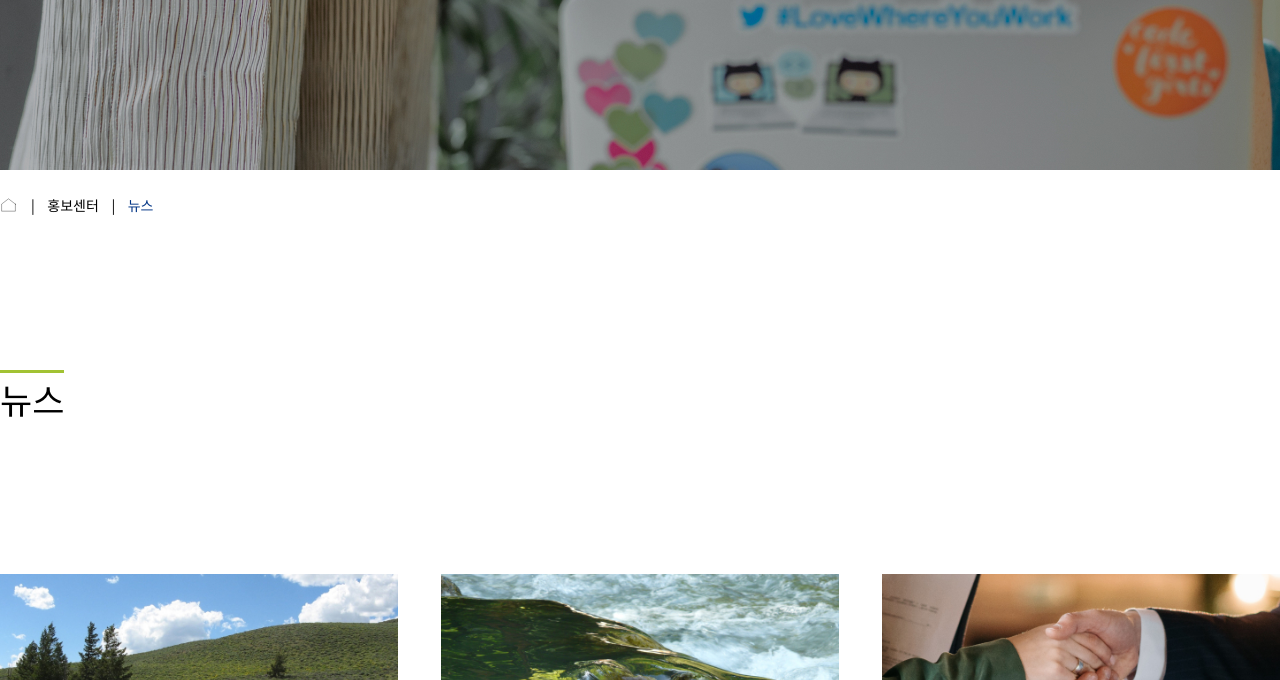
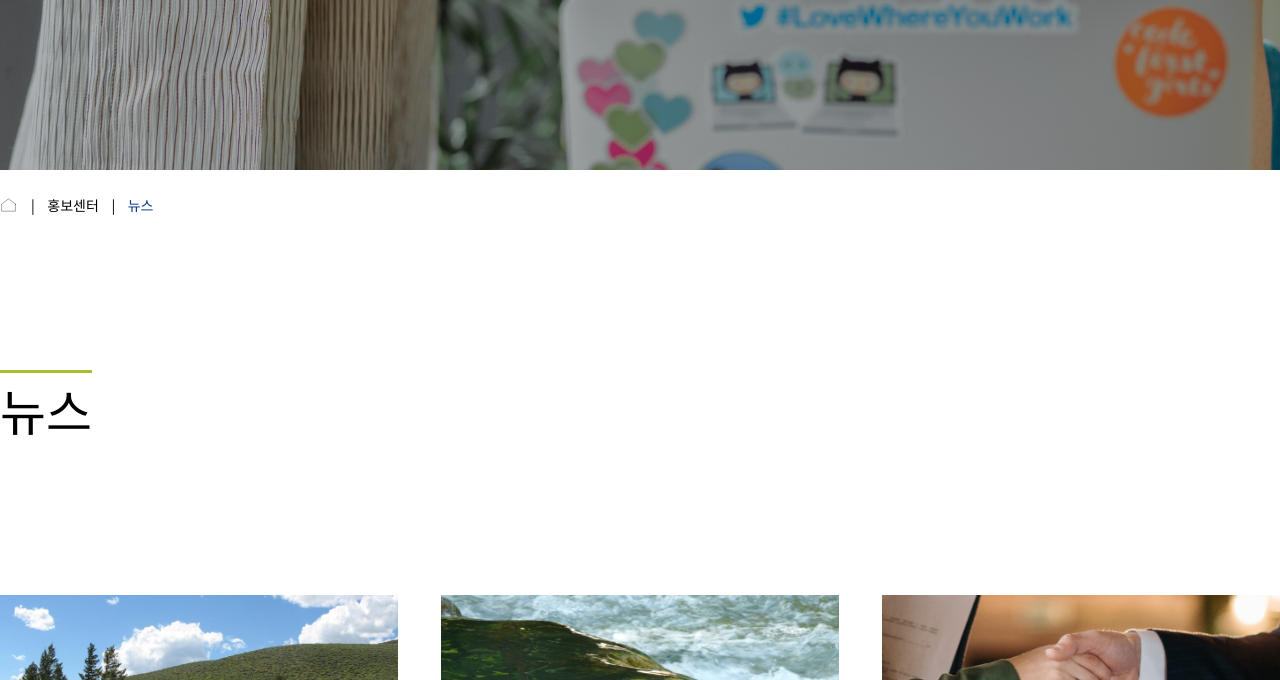
Before and after one commit to geniunahn/DW_main, a plain HTML site: page marketing/marketing.html in a window 1280 px wide. Shown: the part 420-1100 px from the top of the page. Drawn offline with nearby package versions, Linux system fonts and the light colour scheme.

Commit message:
Add files via upload

```diff
--- a/about/about.css/about-mobile.css
+++ b/about/about.css/about-mobile.css
@@ -51,7 +51,6 @@ h2 {
   width: 80px;
   height: 3px;
   background-color: #a2c233;
-  margin-bottom: 14px;
 }
 
 #intro .container .intro-text-box {
--- a/marketing/marketing_css/marketing_pc.css
+++ b/marketing/marketing_css/marketing_pc.css
@@ -52,8 +52,8 @@
 }
 
 #news .container .menu h1 {
-  font-size: 35px;
-  font-weight: 400;
+  font-size: 50px;
+  font-weight: 500;
 }
 
 /* section1 */
```
Also changed, not shown: marketing/marketing.html (+1 -1 lines).
